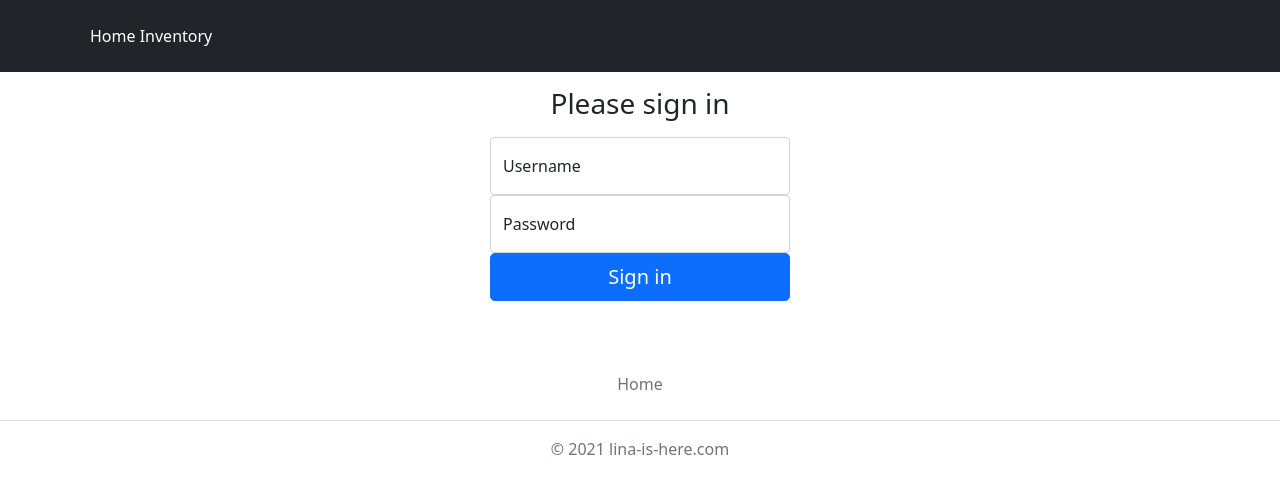
After one commit to lina-is-here/home_inventory, a Django app: template home_inventory/inventory/templates/registration/login.html in a window 1280 px wide. The commit adds this page. Shown: the top 494 px of the page. Run offline with Django 4.2, Linux system fonts and the light colour scheme; the template is opened without the code that fills it, so the values that code supplies are empty; some libraries are stand-ins or nearby versions.

Commit message:
add login template

```diff
--- a/home_inventory/home_inventory/settings.py
+++ b/home_inventory/home_inventory/settings.py
@@ -133,3 +133,5 @@ DEFAULT_AUTO_FIELD = "django.db.models.BigAutoField"
 CRISPY_ALLOWED_TEMPLATE_PACKS = "bootstrap5"
 
 CRISPY_TEMPLATE_PACK = "bootstrap5"
+
+LOGIN_REDIRECT_URL = '/'
--- a/home_inventory/home_inventory/settings_production.py
+++ b/home_inventory/home_inventory/settings_production.py
@@ -137,3 +137,5 @@ DEFAULT_AUTO_FIELD = "django.db.models.BigAutoField"
 CRISPY_ALLOWED_TEMPLATE_PACKS = "bootstrap5"
 
 CRISPY_TEMPLATE_PACK = "bootstrap5"
+
+LOGIN_REDIRECT_URL = '/'
--- a/home_inventory/home_inventory/urls.py
+++ b/home_inventory/home_inventory/urls.py
@@ -18,5 +18,6 @@ from django.urls import path, include
 
 urlpatterns = [
     path("admin/", admin.site.urls),
+    path('accounts/', include('django.contrib.auth.urls')),
     path("", include("inventory.urls")),
 ]
--- a/home_inventory/inventory/static/inventory/css/custom.css
+++ b/home_inventory/inventory/static/inventory/css/custom.css
@@ -32,3 +32,10 @@
 .select2-container--default .select2-selection--single .select2-selection__rendered {
     line-height: 22px;
 }
+
+.form-signin {
+    width: 100%;
+    max-width: 330px;
+    padding: 15px;
+    margin: auto;
+}
--- /dev/null
+++ b/home_inventory/inventory/templates/registration/login.html
@@ -0,0 +1,24 @@
+{% extends "base.html" %}
+
+{% block title %}<title>Home Inventory</title>{% endblock %}
+
+{% block content %}
+<main class="form-signin">
+  <form method="post" action="{% url 'login' %}">
+    {% csrf_token %}
+    <h1 class="h3 mb-3 fw-normal text-center">Please sign in</h1>
+
+    <div class="form-floating">
+      <input type="text" class="form-control" id="form.id_username" placeholder="username" name="{{ form.username.html_name}}">
+      <label for="form.id_username">Username</label>
+    </div>
+    <div class="form-floating">
+      <input type="password" class="form-control" id="form.id_password" placeholder="Password" name="{{ form.password.html_name}}">
+      <label for="form.id_password">Password</label>
+    </div>
+
+    <input class="w-100 btn btn-lg btn-primary" type="submit" value="Sign in" />
+    <input type="hidden" name="next" value="{{ next }}" />
+  </form>
+</main>
+{% endblock %}
```
